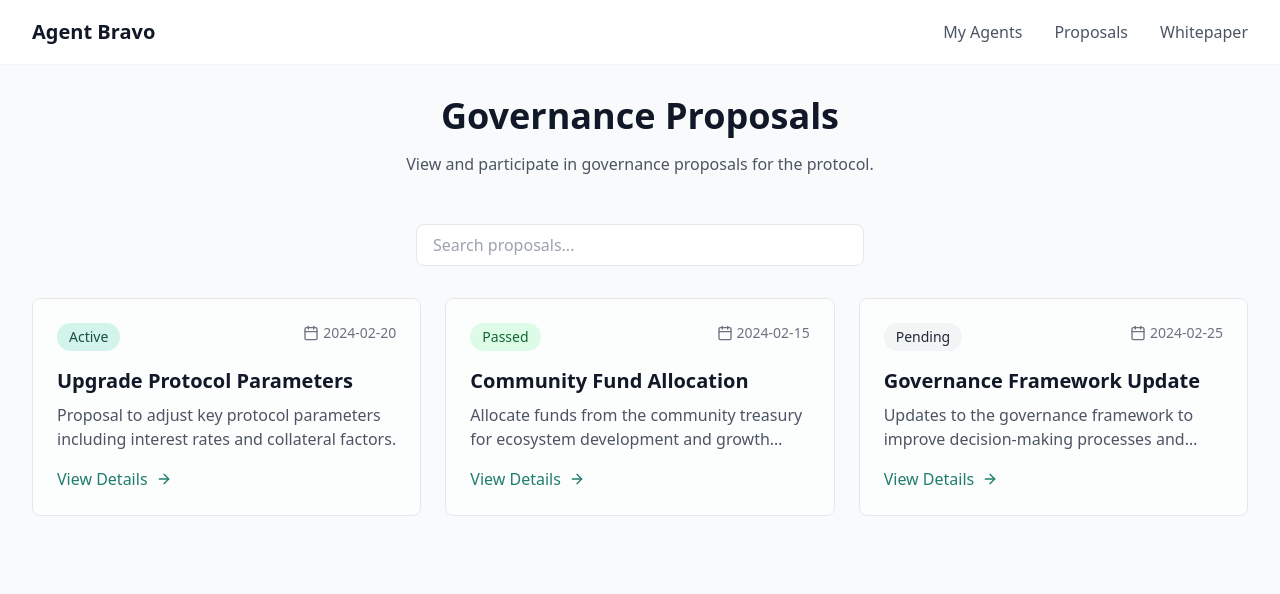
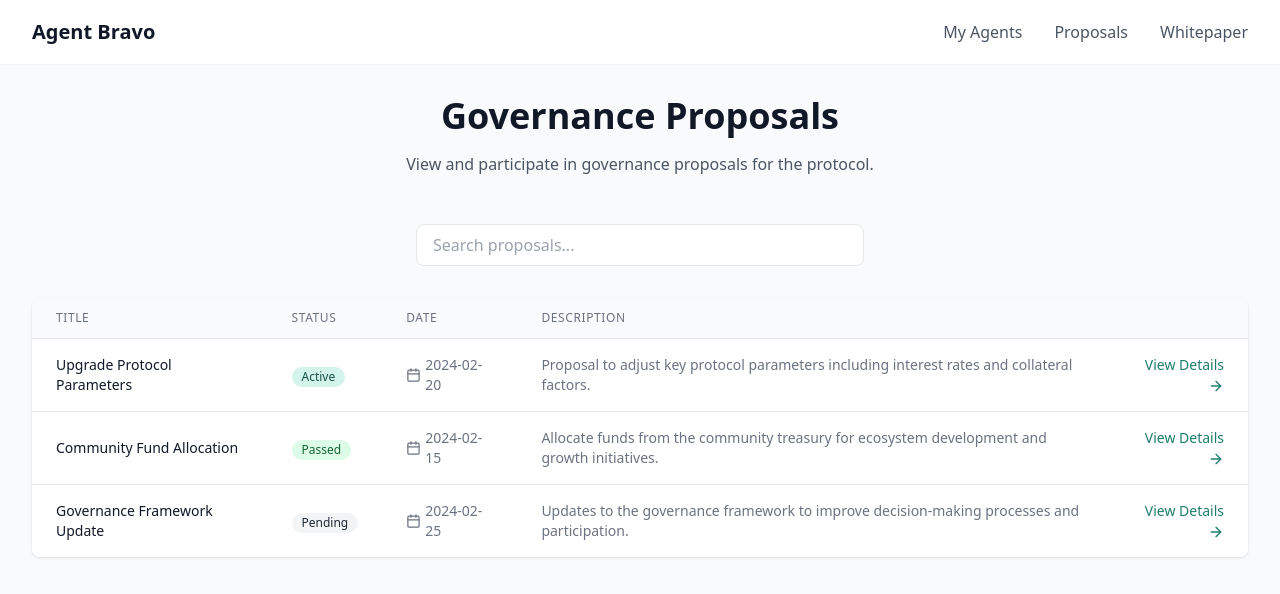
Before and after one commit to mikeghen/agent-bravo-frontend, a React (Vite) app: page /proposals in a window 1280 px wide. Shown: the top 594 px of the page. Built offline with nearby package versions, Linux system fonts and the light colour scheme.

Commit message:
Refactor Proposals Page Layout
Improve the layout of the proposals page to display proposals as a list on wide screens and as cards on mobile screens.  This enhances user experience across different screen sizes.

```diff
--- a/src/pages/Proposals.tsx
+++ b/src/pages/Proposals.tsx
@@ -1,6 +1,9 @@
+
 import { useState } from "react";
 import Navbar from "../components/Navbar";
 import ProposalCard from "../components/ProposalCard";
+import { Calendar, ArrowRight } from "lucide-react";
+import { Link } from "react-router-dom";
 
 // Mock data - replace with actual API calls
 const mockProposals = [
@@ -26,6 +29,13 @@ const mockProposals = [
     description: "Updates to the governance framework to improve decision-making processes and participation.",
   },
 ] as const;
+
+const statusColors = {
+  active: "bg-mint-100 text-mint-800",
+  passed: "bg-green-100 text-green-800",
+  failed: "bg-red-100 text-red-800",
+  pending: "bg-gray-100 text-gray-800",
+};
 
 const Proposals = () => {
   const [searchTerm, setSearchTerm] = useState("");
@@ -56,10 +66,67 @@ const Proposals = () => {
           />
         </div>
 
-        <div className="grid gap-6 md:grid-cols-2 lg:grid-cols-3">
+        {/* Mobile View (Cards) */}
+        <div className="grid gap-6 md:grid-cols-2 lg:hidden">
           {filteredProposals.map((proposal) => (
             <ProposalCard key={proposal.id} {...proposal} />
           ))}
+        </div>
+
+        {/* Desktop View (List) */}
+        <div className="hidden lg:block">
+          <div className="bg-white rounded-lg shadow overflow-hidden">
+            <table className="min-w-full divide-y divide-gray-200">
+              <thead className="bg-gray-50">
+                <tr>
+                  <th scope="col" className="px-6 py-3 text-left text-xs font-medium text-gray-500 uppercase tracking-wider">
+                    Title
+                  </th>
+                  <th scope="col" className="px-6 py-3 text-left text-xs font-medium text-gray-500 uppercase tracking-wider">
+                    Status
+                  </th>
+                  <th scope="col" className="px-6 py-3 text-left text-xs font-medium text-gray-500 uppercase tracking-wider">
+                    Date
+                  </th>
+                  <th scope="col" className="px-6 py-3 text-left text-xs font-medium text-gray-500 uppercase tracking-wider">
+                    Description
+                  </th>
+                  <th scope="col" className="relative px-6 py-3">
+                    <span className="sr-only">View</span>
+                  </th>
+                </tr>
+              </thead>
+              <tbody className="bg-white divide-y divide-gray-200">
+                {filteredProposals.map((proposal) => (
+                  <tr key={proposal.id} className="hover:bg-gray-50">
+                    <td className="px-6 py-4">
+                      <div className="text-sm font-medium text-gray-900">{proposal.title}</div>
+                    </td>
+                    <td className="px-6 py-4">
+                      <span className={`inline-flex items-center px-2.5 py-0.5 rounded-full text-xs font-medium ${statusColors[proposal.status]}`}>
+                        {proposal.status.charAt(0).toUpperCase() + proposal.status.slice(1)}
+                      </span>
+                    </td>
+                    <td className="px-6 py-4">
+                      <div className="flex items-center text-sm text-gray-500">
+                        <Calendar className="h-4 w-4 mr-1" />
+                        {proposal.date}
+                      </div>
+                    </td>
+                    <td className="px-6 py-4">
+                      <div className="text-sm text-gray-500 line-clamp-2">{proposal.description}</div>
+                    </td>
+                    <td className="px-6 py-4 text-right text-sm font-medium">
+                      <Link to={`/proposals/${proposal.id}`} className="text-mint-600 hover:text-mint-900">
+                        View Details
+                        <ArrowRight className="ml-2 h-4 w-4 inline" />
+                      </Link>
+                    </td>
+                  </tr>
+                ))}
+              </tbody>
+            </table>
+          </div>
         </div>
       </div>
     </div>
```
